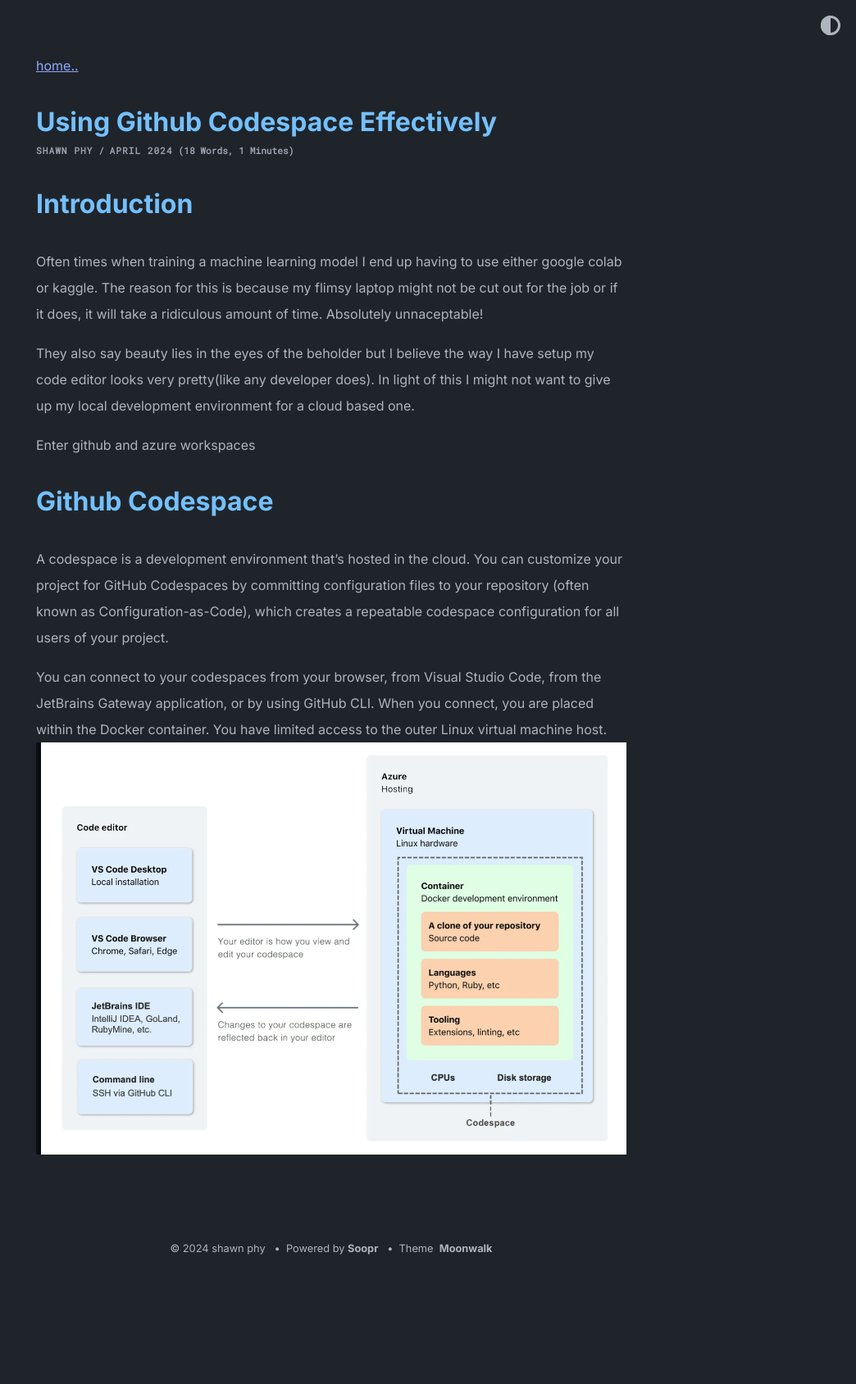
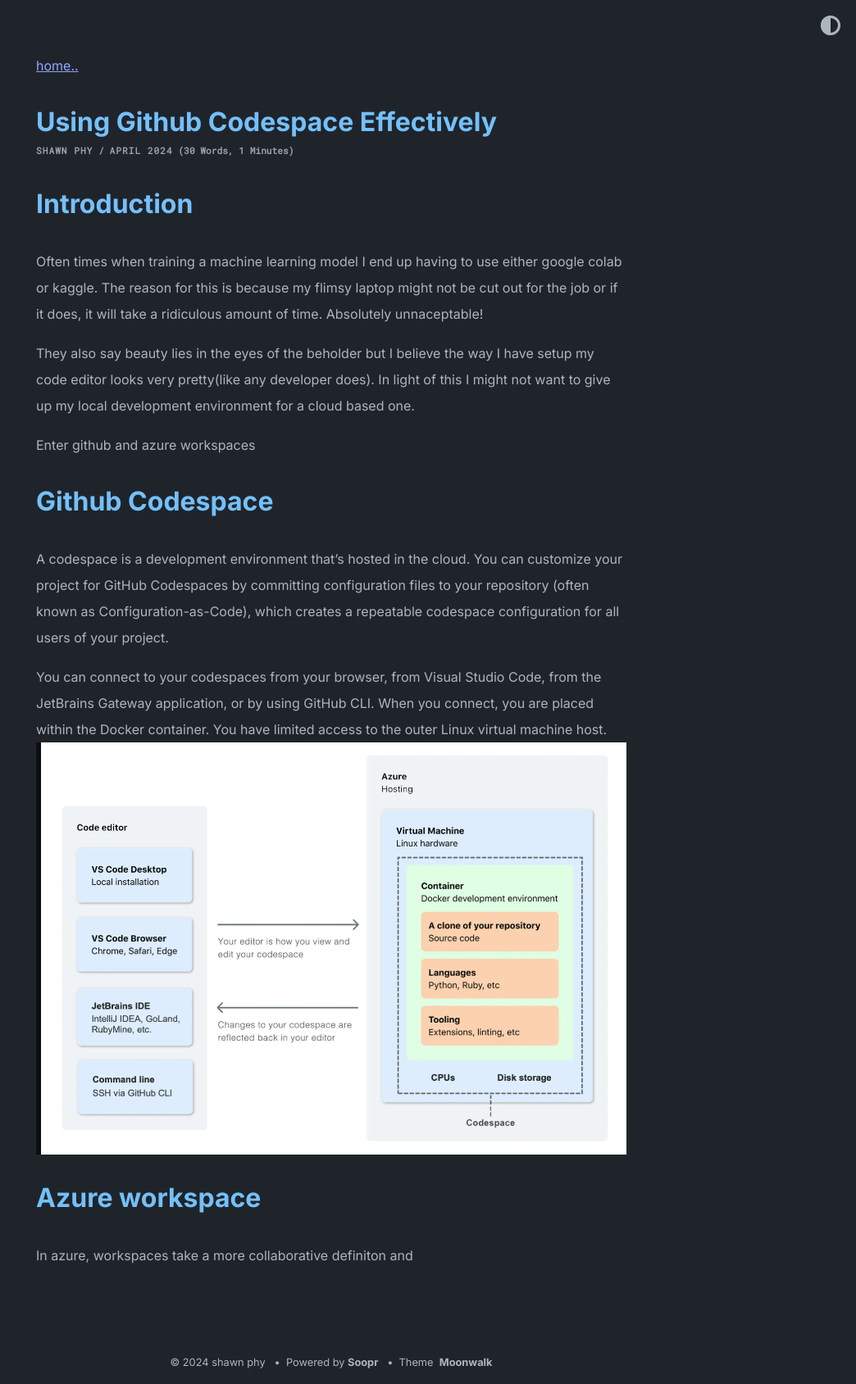
Before and after one commit to shawn-phy/myblog, a Jekyll site: the page built from _posts/2024-04-26-using-github-codespace-effectively.md, in a window 1280 px wide. Shown: the whole page at 82% size, without its empty margins (236-1280 px from the left). Built offline with Jekyll 4.4.1, drawn with Linux system fonts in a browser that asks for light colours; before the commit the page ends 1550 px from its top, so only the background shows below that.

Commit message:
feat: minor updates on workspaces articles

```diff
--- a/_posts/2024-04-26-using-github-codespace-effectively.md
+++ b/_posts/2024-04-26-using-github-codespace-effectively.md
@@ -15,3 +15,6 @@ A codespace is a development environment that's hosted in the cloud. You can cus
 
 You can connect to your codespaces from your browser, from Visual Studio Code, from the JetBrains Gateway application, or by using GitHub CLI. When you connect, you are placed within the Docker container. You have limited access to the outer Linux virtual machine host.
 ![image](assets/images/codespaceimage.png)
+
+# Azure workspace
+In azure, workspaces take a more collaborative definiton and
```
